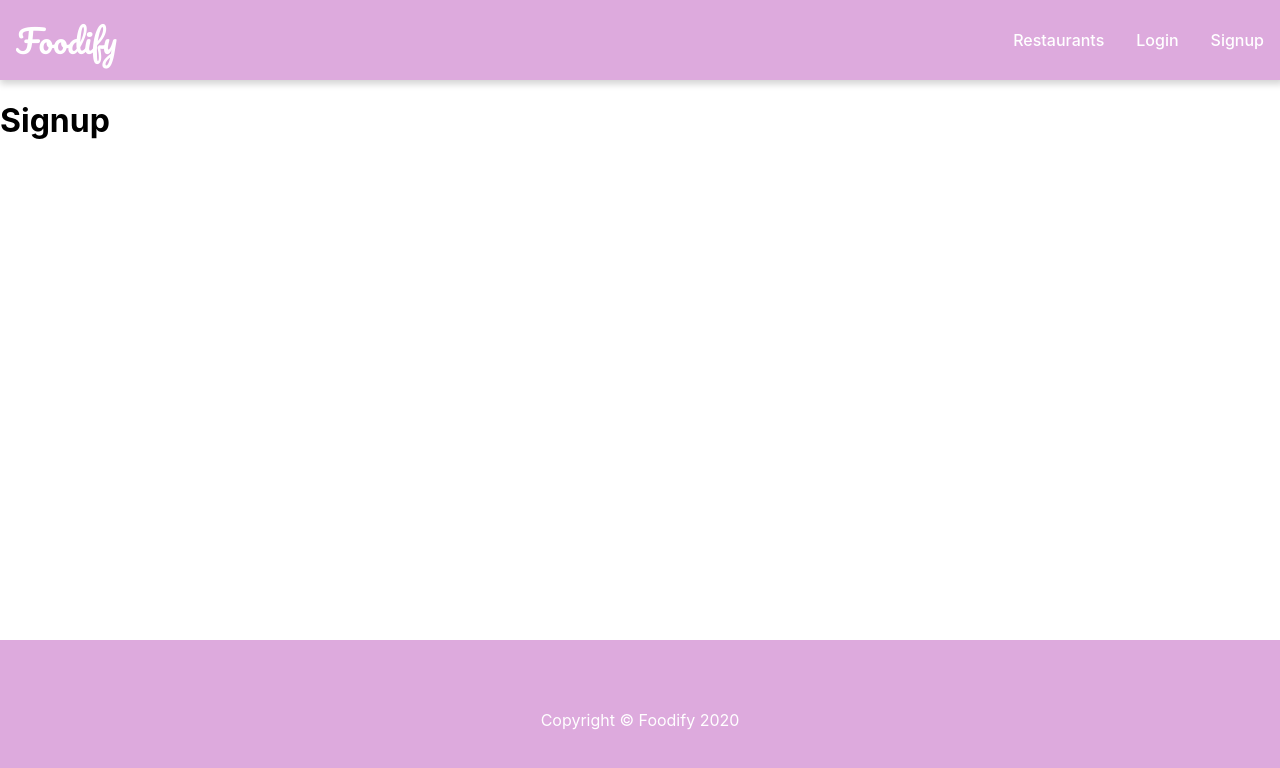
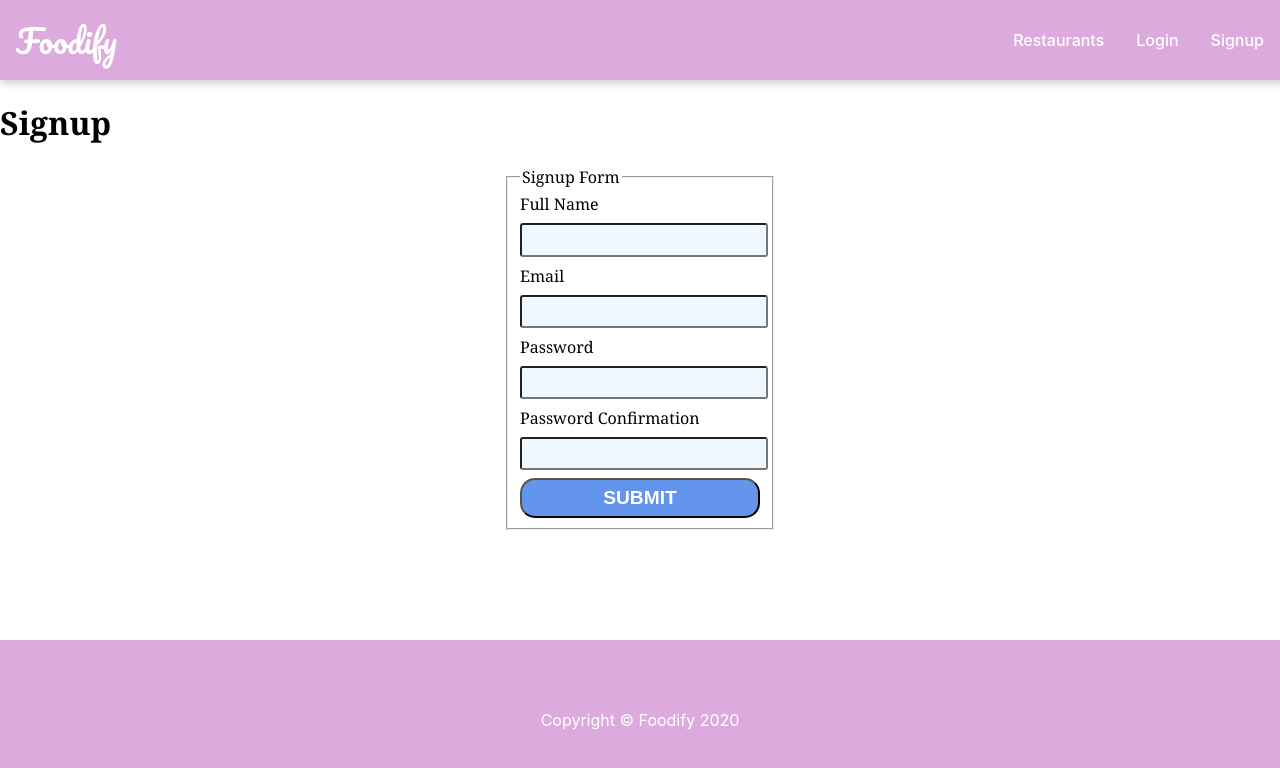
Before and after one commit to tonagalata/foodify, a React (Create React App) app: page /signup in a window 1280 px wide. Shown: the top 768 px of the page. Built offline with nearby package versions, Linux system fonts and the light colour scheme.

Commit message:
updates components and backend files

```diff
--- /dev/null
+++ b/src/components/LoginForm/LoginForm.jsx
@@ -0,0 +1,64 @@
+import React, { Component } from 'react'
+import styles from './LoginForm.module.css'
+
+class LoginForm extends Component {
+
+  state = this.getInitialState();
+
+  getInitialState() {
+    return {
+      email: '',
+      password: ''
+    }
+  }
+
+  handleChange = e => {
+    this.setState({
+      [e.target.name]: e.target.value
+    })
+  }
+
+  handleSubmit = e => {
+    e.preventDefault();
+    // Service module
+    this.setState(this.getInitialState())
+  }
+
+
+  render() {
+    return (
+        <form onSubmit={this.handleSubmit} className={styles.form}>
+          <fieldset>
+            <legend>Login Form</legend>
+            <label
+            htmlFor='email'>
+              Email
+            </label>
+            <input
+              id='email'
+              name='email'
+              type='email'
+              value={this.state.email}
+              onChange={this.handleChange}
+            />
+            <label
+            htmlFor='password'>
+              Password
+            </label>
+            <input
+              id='password'
+              name='password'
+              type='password'
+              value={this.state.password}
+              onChange={this.handleChange}
+            />
+            <button
+            type='submit'
+            >Login</button>
+          </fieldset>
+        </form>
+    )
+  }
+}
+
+export default LoginForm;
--- /dev/null
+++ b/src/components/LoginForm/LoginForm.module.css
@@ -0,0 +1,25 @@
+.form fieldset{
+  display: flex;
+  flex-direction: column;
+  width: 15rem;
+  margin: 0 auto;
+}
+
+.form input {
+  width: 100%;
+  margin: .5rem 0 .5rem 0;
+  height: 1.7rem;
+  border-radius: 3px;
+  background-color: aliceblue;
+}
+
+.form button {
+  width: 100%;
+  height: 2.5rem;
+  background-color: #6495ed;
+  border-radius: 15px;
+  color: #fff;
+  text-transform: uppercase;
+  font-size: 1.2rem;
+  font-weight: 600;
+}
--- /dev/null
+++ b/src/components/SignupForm/SignupForm.jsx
@@ -0,0 +1,88 @@
+import React, { Component } from 'react'
+import styles from './SignupForm.module.css'
+
+class SignupForm extends Component {
+
+  state = this.getInitialState();
+
+  getInitialState() {
+    return {
+      name: '',
+      email: '',
+      password: '',
+      passwordConfirmation: ''
+    }
+  }
+
+  handleChange = e => {
+    this.setState({
+      [e.target.name]: e.target.value
+    })
+  }
+
+  handleSubmit = e => {
+    e.preventDefault();
+    // Service module
+    this.setState(this.getInitialState())
+  }
+
+
+  render() {
+    return (
+        <form onSubmit={this.handleSubmit} className={styles.form}>
+          <fieldset>
+            <legend>Signup Form</legend>
+            <label htmlFor='name'>
+              Full Name
+            </label>
+            <input
+              id='name'
+              name='name'
+              type='text'
+              value={this.state.name}
+              onChange={this.handleChange}
+
+            />
+            <label
+            htmlFor='email'>
+              Email
+            </label>
+            <input
+              id='email'
+              name='email'
+              type='email'
+              value={this.state.email}
+              onChange={this.handleChange}
+            />
+            <label
+            htmlFor='password'>
+              Password
+            </label>
+            <input
+              id='password'
+              name='password'
+              type='password'
+              value={this.state.password}
+              onChange={this.handleChange}
+            />
+            <label
+            htmlFor='passwordConfirmation'>
+              Password Confirmation
+            </label>
+            <input
+              id='passwordConfirmation'
+              name='passwordConfirmation'
+              type='password'
+              value={this.state.passwordConfirmation}
+              onChange={this.handleChange}
+            />
+            <button
+            type='submit'
+            >Submit</button>
+          </fieldset>
+        </form>
+    )
+  }
+}
+
+export default SignupForm;
--- /dev/null
+++ b/src/components/SignupForm/SignupForm.module.css
@@ -0,0 +1,25 @@
+.form fieldset{
+  display: flex;
+  flex-direction: column;
+  width: 15rem;
+  margin: 0 auto;
+}
+
+.form input {
+  width: 100%;
+  margin: .5rem 0 .5rem 0;
+  height: 1.7rem;
+  border-radius: 3px;
+  background-color: aliceblue;
+}
+
+.form button {
+  width: 100%;
+  height: 2.5rem;
+  background-color: #6495ed;
+  border-radius: 15px;
+  color: #fff;
+  text-transform: uppercase;
+  font-size: 1.2rem;
+  font-weight: 600;
+}
--- a/src/pages/App/App.js
+++ b/src/pages/App/App.js
@@ -33,14 +33,19 @@ class App extends Component{
               exact
               path="/login"
               render={props =>
-                <Login />
+                <Login
+                {...props}
+                />
               }
             />
             <Route
               exact
               path="/signup"
               render={props =>
-                <Signup />
+
+                <Signup
+                {...props}
+                />
               }
             />
           </Switch>
--- a/src/pages/Home/Home.module.css
+++ b/src/pages/Home/Home.module.css
@@ -1,3 +1,3 @@
 main {
-  font-family: Pacifico, cursive;
+  font-family: Georgia, 'Times New Roman', Times, serif, cursive;
 }
--- a/src/pages/Login/Login.jsx
+++ b/src/pages/Login/Login.jsx
@@ -1,10 +1,14 @@
 import React from 'react';
+import LoginForm from '../../components/LoginForm/LoginForm'
 
 const Login = (props) => {
   return (
-    <h1>
-      Login
-    </h1>
+    <main>
+      <h1>
+        Login
+      </h1>
+      <LoginForm />
+    </main>
    );
 }
 
--- a/src/pages/Restaurants/Restaurants.module.css
+++ b/src/pages/Restaurants/Restaurants.module.css
@@ -1,3 +1,3 @@
 main {
-  font-family: Pacifico, cursive;
+  font-family: Georgia, 'Times New Roman', Times, serif, cursive;
 }
--- a/src/pages/Signup/Signup.jsx
+++ b/src/pages/Signup/Signup.jsx
@@ -1,11 +1,15 @@
 import React from 'react'
+import SignupForm from '../../components/SignupForm/SignupForm'
 
 
 const Signup = (props) => {
   return (
-    <h1>
-      Signup
-    </h1>
+    <main>
+      <h1>
+        Signup
+      </h1>
+      <SignupForm />
+    </main>
    );
 }
 
```
Also changed, not shown: package.json (+9 -2 lines), controllers/users.js (added), routes/api/users.js (added), 1 other file (tests, documents, lock files or other folders).
